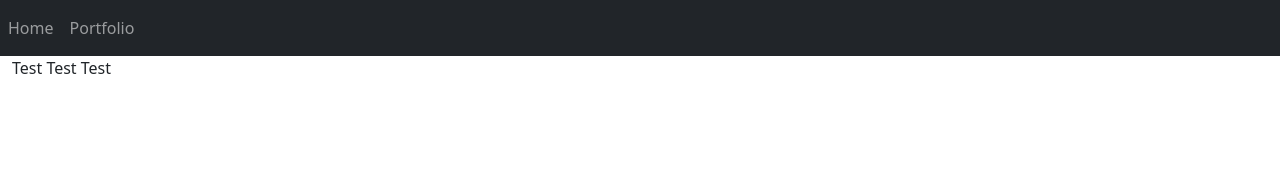
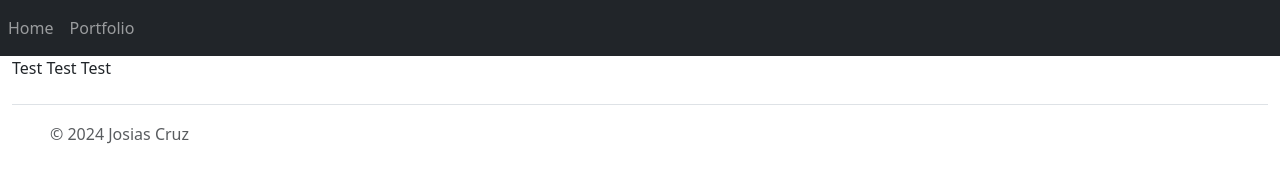
Before and after one commit to Josias-Cruz/Josias-Cruz.github.io, a plain HTML site: page pages/portfolio.html in a window 1280 px wide. Drawn offline with nearby package versions, Linux system fonts and the light colour scheme.

Commit message:
working footer:

```diff
--- a/pages/portfolio.html
+++ b/pages/portfolio.html
@@ -1,12 +1,14 @@
 <!doctype html>
 <html lang="en">
+
 <head>
   <meta charset="utf-8">
   <meta name="viewport" content="width=device-width, initial-scale=1">
   <title>Josias Cruz | Python, SQL</title>
   <link href="/style/bootstrap.min.css" rel="stylesheet">
-    <script src="https://cdn.jsdelivr.net/npm/bootstrap@5.3.3/dist/js/bootstrap.bundle.min.js" ></script>
+  <script src="https://cdn.jsdelivr.net/npm/bootstrap@5.3.3/dist/js/bootstrap.bundle.min.js"></script>
 </head>
+
 <body>
   <div class="container-fluid">
     <nav class="navbar navbar-expand-lg navbar-dark bg-dark fixed-top">
@@ -26,10 +28,29 @@
     <h1>Portfolio</h1>
     <p>Test Test Test</p>
   </div>
+  <div class="container-fluid">
+    <footer class="d-flex flex-wrap justify-content-between align-items-center py-3 my-4 border-top">
+      <div class="col-md-4 d-flex align-items-center">
+        <a href="/" class="mb-3 me-2 mb-md-0 text-muted text-decoration-none lh-1">
+          <svg class="bi" width="30" height="24">
+            <use xlink:href="#bootstrap"></use>
+          </svg>
+        </a>
+        <span class="text-muted">© 2024 Josias Cruz</span>
+      </div>
+      <ul class="nav col-md-4 justify-content-end list-unstyled d-flex">
+        <li class="ms-3"><a class="text-muted" href="#"><svg class="bi" width="24" height="24">
+              <use xlink:href="#twitter"></use>
+            </svg></a></li>
+        <li class="ms-3"><a class="text-muted" href="#"><svg class="bi" width="24" height="24">
+              <use xlink:href="#instagram"></use>
+            </svg></a></li>
+        <li class="ms-3"><a class="text-muted" href="#"><svg class="bi" width="24" height="24">
+              <use xlink:href="#facebook"></use>
+            </svg></a></li>
+      </ul>
+    </footer>
+  </div>
 </body>
-  <footer>
-    <div class="container-fluid">
 
-    </div>
-  </footer>
 </html>
```
Also changed, not shown: index.html (+19 -6 lines). Lines whose indentation alone changed are shown as unchanged.
